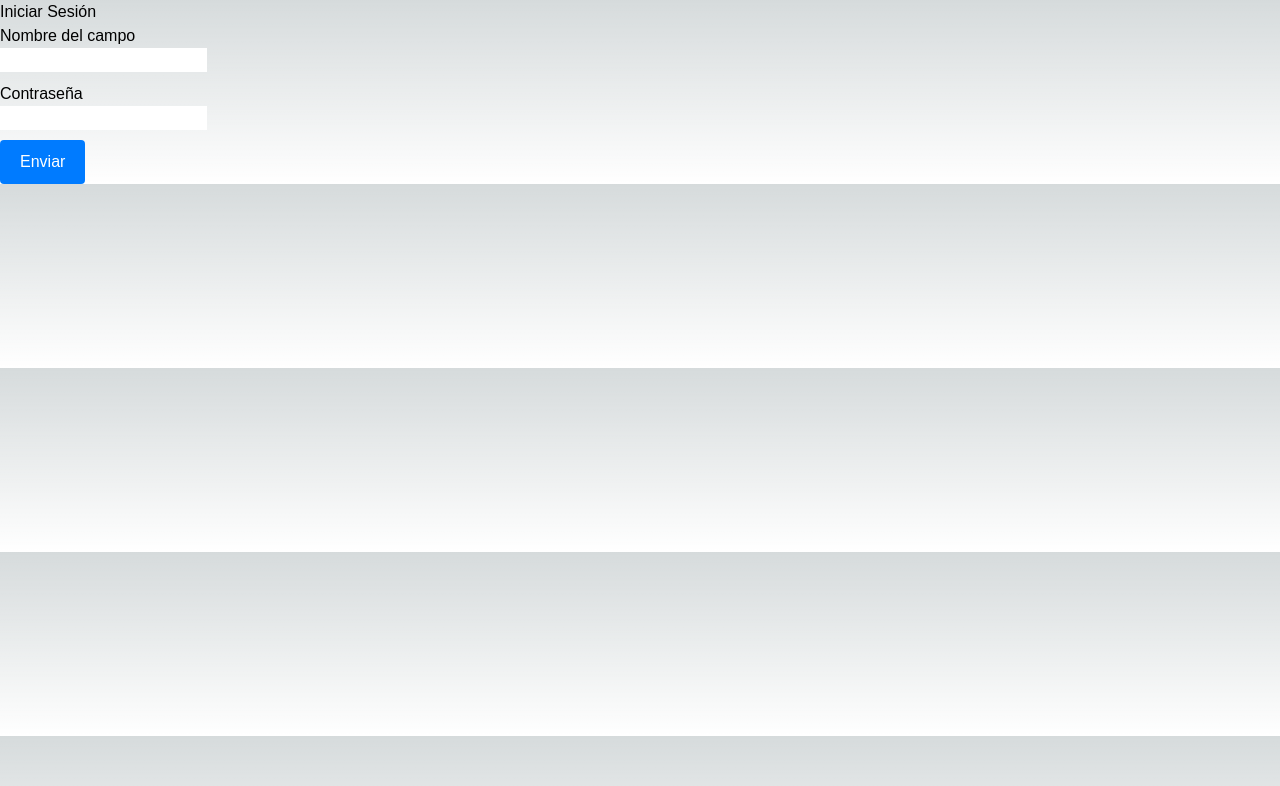
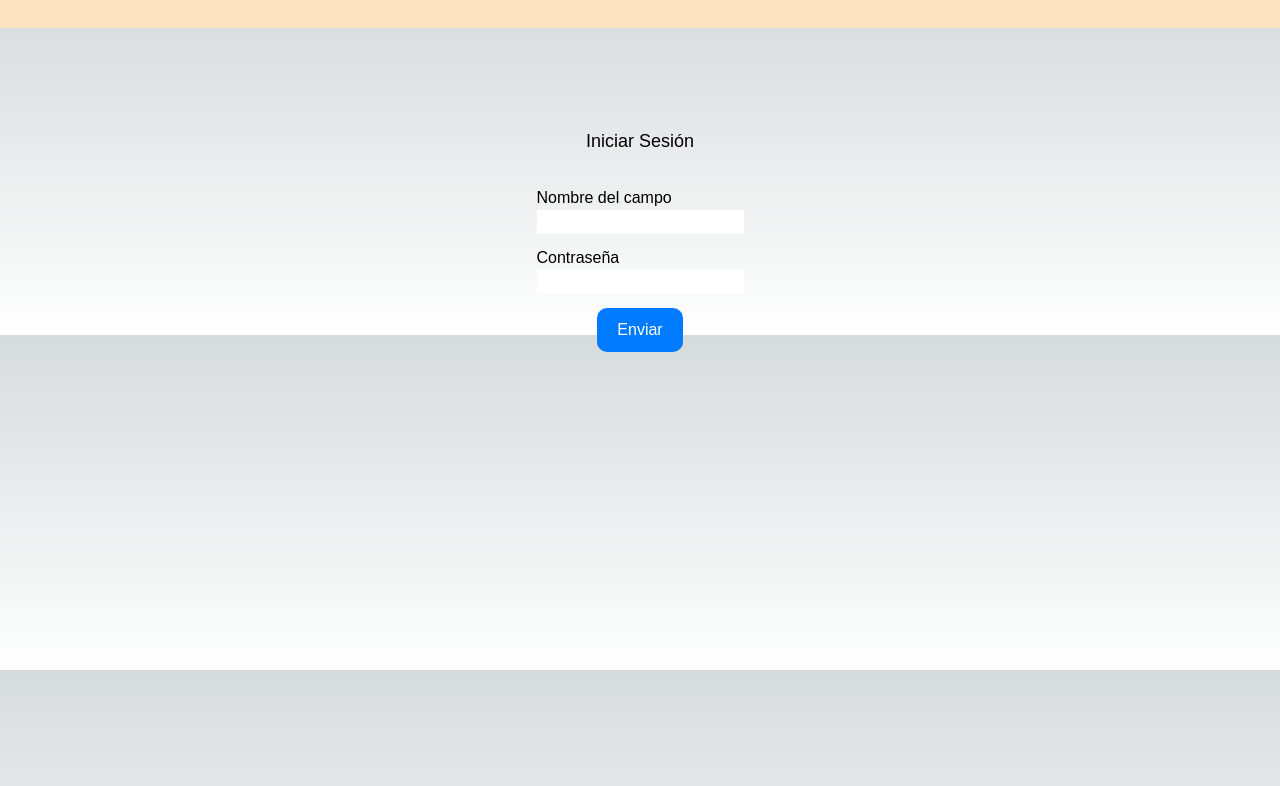
Before and after one commit to alejomendy/proyecto-integrador, a Next.js app: page /login in a window 1280 px wide. Shown: the top 786 px of the page. Built offline with nearby package versions, Linux system fonts and the light colour scheme.

Commit message:
login centrado

```diff
--- a/src/app/components/css/Loguin.form.css
+++ b/src/app/components/css/Loguin.form.css
@@ -14,10 +14,7 @@
   background-color: #f9f9f9;
 }
 
-.customInput,
-.pasword {
-  margin-bottom: 10px;
-}
+
 
 .label
 .select
@@ -26,18 +23,45 @@
   padding: 8px;
   box-sizing: border-box;
   font-size: 16px;
+
 }
 
 .boton {
+  display: flex;
+  justify-content: center;
   background-color: #007bff;
   color: #fff;
   padding: 10px 20px;
   border: none;
-  border-radius: 4px;
+  border-radius: 10px;
   cursor: pointer;
   font-size: 16px;
+
 }
 
 .boton:hover {
   background-color: #0056b3;
 }
+.text{
+  color: black;
+}
+
+.form{
+  display: flex;
+  justify-content: center;
+  align-items: center;
+  height: 10px;
+  margin-top: 50px;
+
+}
+
+.centered-div {
+  margin: 0; /* Elimina el margen entre elementos internos */
+
+}
+.h2{
+  display: flex;
+  justify-content: center;
+  font-size: large;
+  margin-top: 100px;
+}
--- a/src/app/components/formLogin.jsx
+++ b/src/app/components/formLogin.jsx
@@ -3,7 +3,7 @@ import style from './css/Form.module.css'
 import React, { useState } from 'react';
 import axios from 'axios';
 import { Dropdown, DropdownMenu, DropdownItem, DropdownToggle } from 'reactstrap'
-const Formulario = () => {
+const LoginForm = () => {
   //   const [dropdown, setDropdown]= useState(false);
 
   // const abrirCerrarDropdown=()=>{
@@ -39,10 +39,12 @@ const Formulario = () => {
   };
 
   return (
-    <form onSubmit={handleSubmit}>
-      <div className='customInput' >
-        <label htmlFor="campo1"><p >Nombre del campo</p></label>
+    <form onSubmit={handleSubmit}  >
+      <div className='form' >
+          <div className='centered-div'>
+            <label htmlFor="campo1" ><p>Nombre del campo</p></label>
             <input
+              className='text'
               type="text"
               id="campo1"
               name="campo1"
@@ -51,21 +53,27 @@ const Formulario = () => {
               onChange={handleChange}
             />
           </div>
-      <div className='pasword' >
-        <label htmlFor="contraseña"><p >Contraseña</p></label>
+      </div>
+      <div className='form' >
+        <div className='centered-div '>
+          <label htmlFor="contraseña"  ><p>Contraseña</p></label>
           <input
+            className='text'
             type="text"
             id="pasword"
-          name="contraseña"
+            name="pasword"
             required
-          value={formData.campo1}
+            value={formData.pasword}
             onChange={handleChange}
           />
         </div>
+      </div>
       {/* Agrega más campos según tus necesidades */}
-      <button type="submit" className='boton' >Enviar</button>
+      <div className='form'>
+        <button type="submit" className='boton centered-div' >Enviar</button>
+      </div>
     </form>
   );
 };
 
-export default Formulario;
+export default LoginForm;
--- a/src/app/globals.css
+++ b/src/app/globals.css
@@ -11,8 +11,8 @@
 @media (prefers-color-scheme: dark) {
   :root {
     --foreground-rgb: 255, 255, 255;
-    --background-start-rgb: 0, 0, 0;
-    --background-end-rgb: 0, 0, 0;
+    --background-start-rgb: 100, 100, 100;
+    --background-end-rgb: 100, 100, 100;
   }
 }
 
@@ -35,7 +35,7 @@ body {
 }
 .topnav a {
   float: left;
-  color: rgb(0, 0, 0);
+  color: rgb(71, 70, 70);
   text-align: center;
   padding: 14px 16px;
   text-decoration: none;
--- a/src/app/login/page.jsx
+++ b/src/app/login/page.jsx
@@ -4,15 +4,16 @@ import Login from '../components/Login';
 
 function Logueo() {
   return (
-
-      <><nav>
-      <div className="topnav">
-
-
-      </div>
-    </nav><div className="Logueo">
-        <Login />
-      </div></>
+    <>
+    <nav className="topnav">
+    <a ></a>
+    <a ></a>
+    <a ></a>
+    </nav>
+    <div className="Logueo">
+      <Login />
+    </div>
+  </>
   );
 }
 
```
Lines whose indentation alone changed are shown as unchanged.
